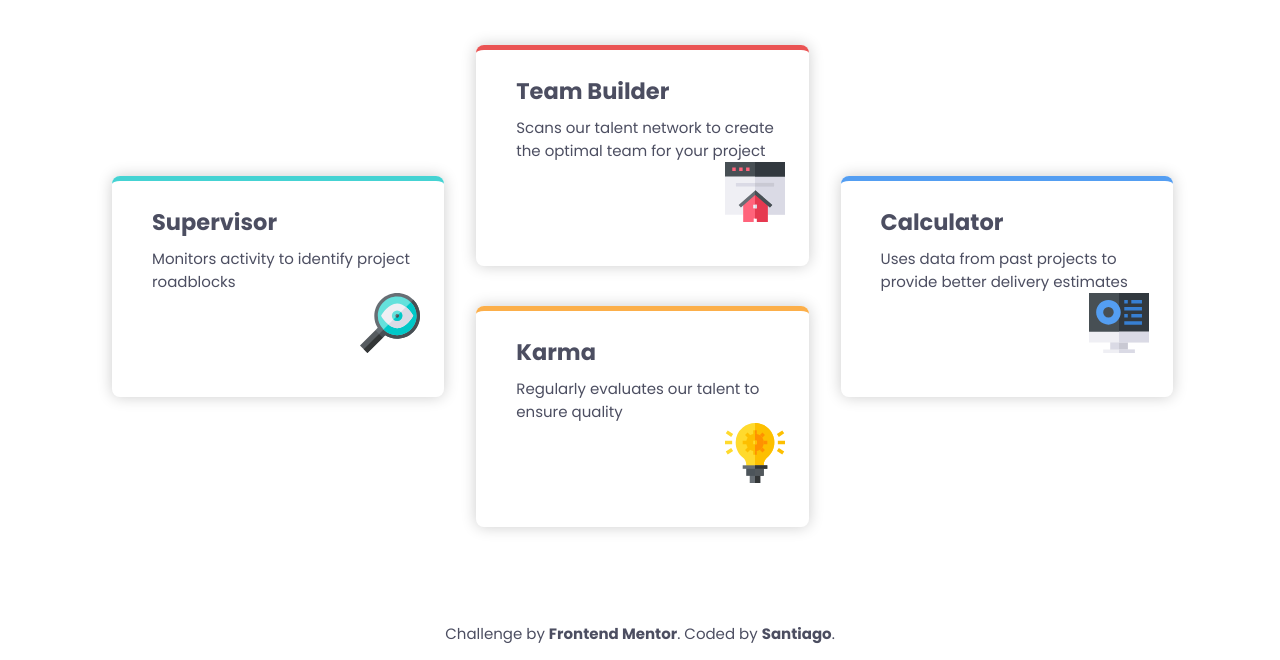
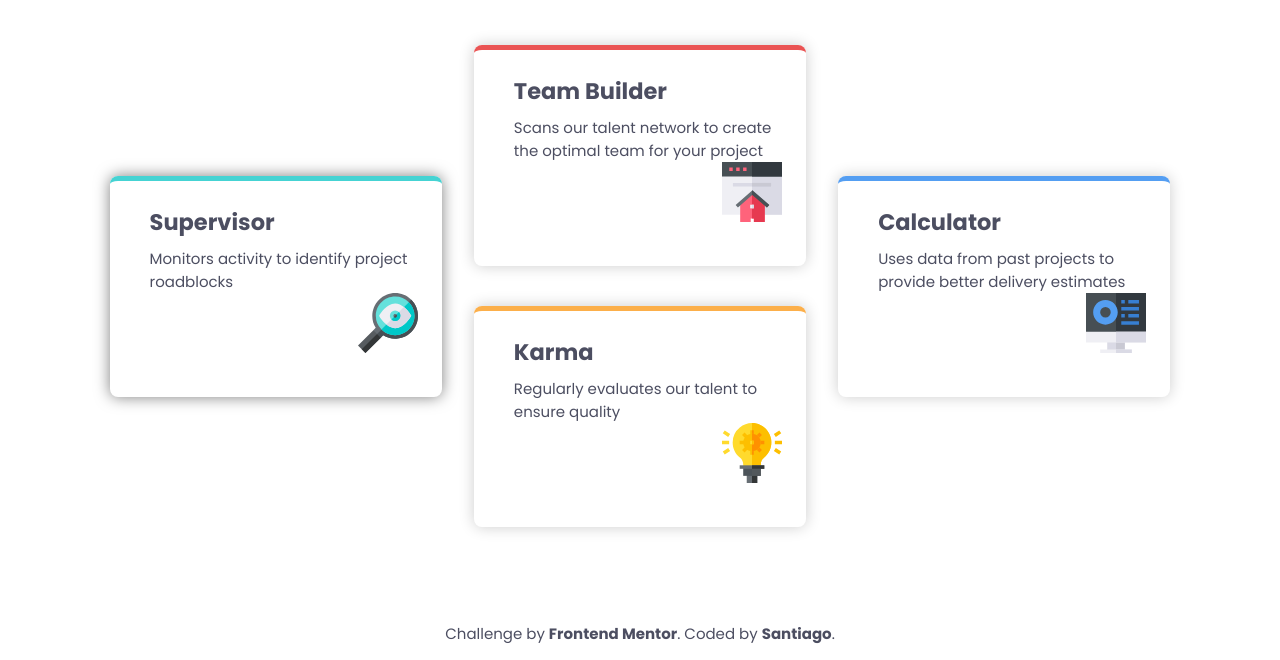
Before and after one commit to santif1/Four-Card-Feature-Section, a plain HTML site: page index.html in a window 1280 px wide. In both pictures the pointer is over the element 278 px from the left and 524 px from the top of the page. Shown: the part 238-898 px from the top of the page. Drawn offline with Linux system fonts and the light colour scheme.

Commit message:
add hover and minor changes

```diff
--- a/assets/css/style.css
+++ b/assets/css/style.css
@@ -135,11 +135,16 @@ footer {
     .features {
         padding: 2rem;
         display: grid;
-        margin: 0 4rem;
+        margin: 0 auto;
         grid-template-columns: repeat(6, 1fr);
         grid-template-rows: repeat(4, 1fr);
         grid-column-gap: 2rem;
         grid-row-gap: 0.5rem;
+    }
+
+    .feature:hover{
+        cursor: pointer;
+        box-shadow: 0 0 15px rgba(0,0,0,0.5);
     }
 
     .supervisor-feature{
```
